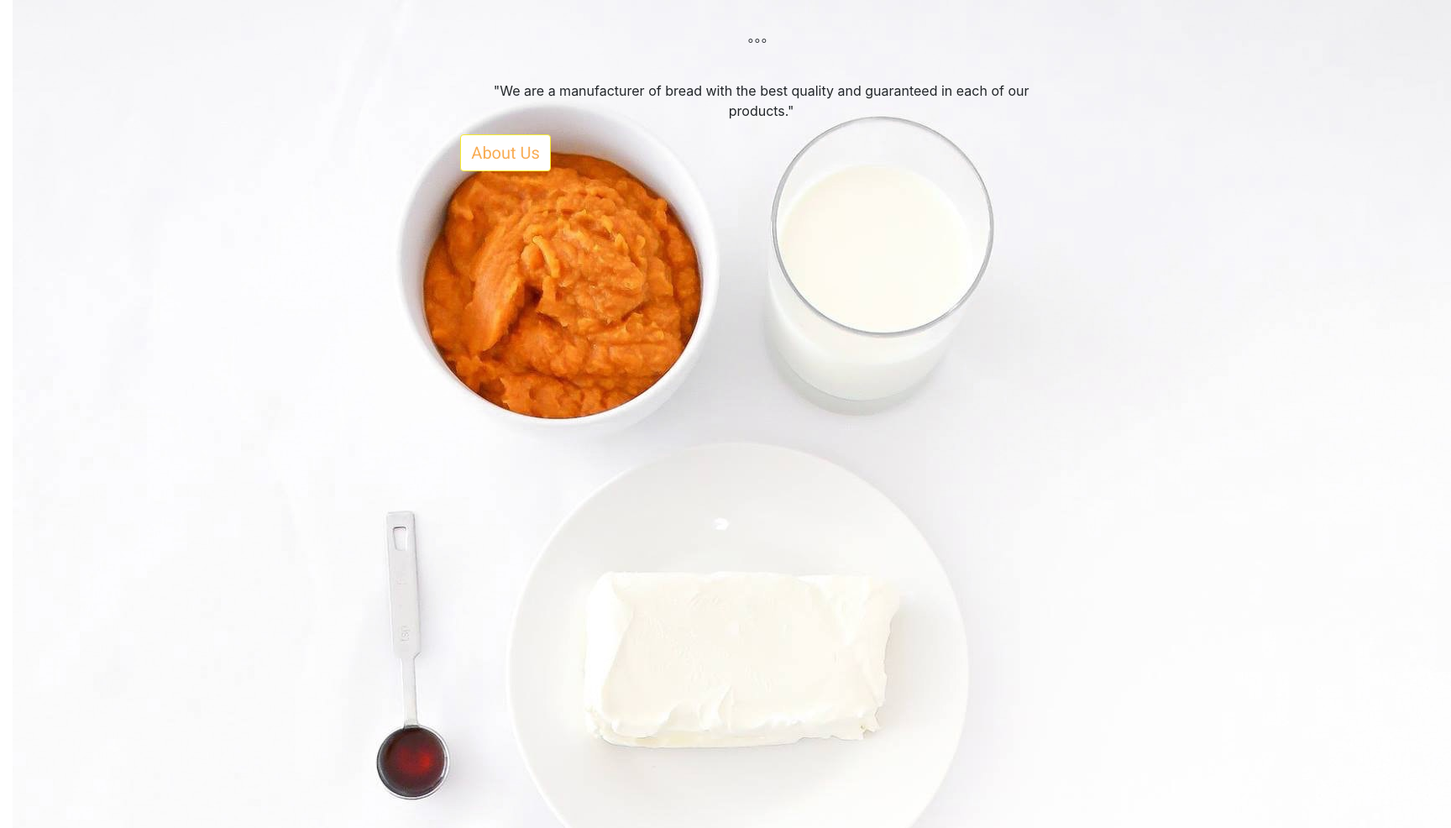
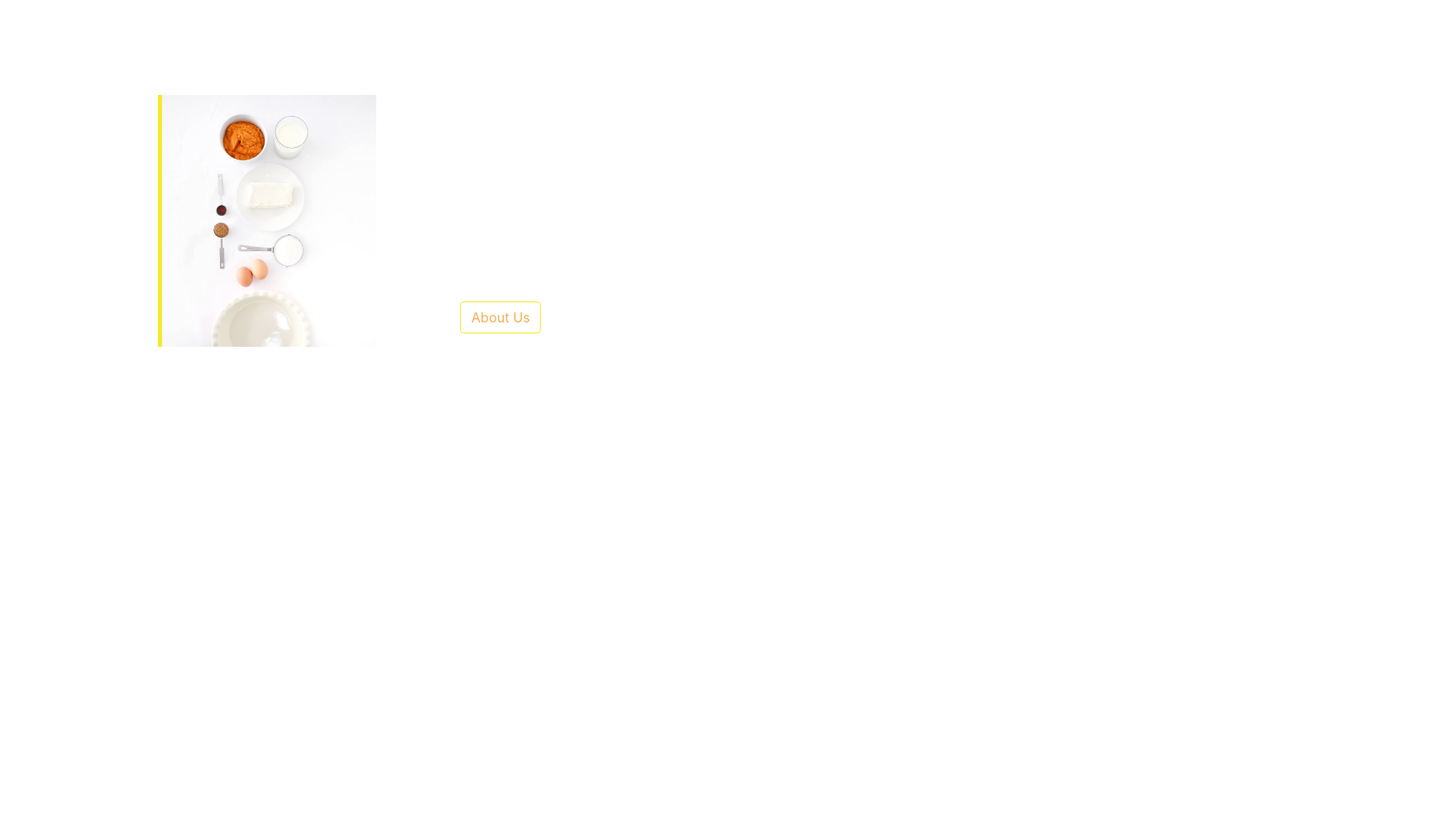
Before and after one commit to laptopapik/Menulicious, a plain HTML site: page Menulicious/index.html in a window 1280 px wide. Shown: the part 644-1630 px from the top of the page at 84% size, 1728 px wide, since content can reach past the window. After the commit the page ends 1237 px from the top, so only its background shows below. Drawn offline with nearby package versions, Linux system fonts and the light colour scheme.

Commit message:
update 21/09

```diff
--- a/Menulicious/index.html
+++ b/Menulicious/index.html
@@ -51,7 +51,7 @@
         </div>
     </section>
 
-    <section id="content1">
+    <section id="content1" class="content">
         <div class="container-fluid">
             <div class="row">
 
@@ -85,9 +85,9 @@
                 </div>
 
                 <div class="customMP promosion col-md-6">
-                    <p class="p1 text-center">"今、取引をより簡単にすることができます <br> 私たちのモバイルアプリケーションをダウンロードしてください。"</p> <br>
-                    <p class="p2 text-center">。。。</p> <br>
-                    <p class="p3 text-center">"Now you can make transactions easier <br> by downloading our mobile
+                    <p class=" p1 text text-center">"今、取引をより簡単にすることができます <br> 私たちのモバイルアプリケーションをダウンロードしてください。"</p> <br>
+                    <p class="text text-center">。。。</p> <br>
+                    <p class="text text-center">"Now you can make transactions easier <br> by downloading our mobile
                         application. "</p><br>
 
                     <div class="download text-center">
@@ -115,22 +115,20 @@
     </section>
 
     <section id="content2">
-        <div class="container-fluid">
-            <div class="row">
-                <div class="col-md-5">
-                    <div class="line">
-                        <img src="assets/content-2.jpg" alt="ingredients">
-                    </div>
+        <div class="content container-fluid">
+            <div class="content2 row">
+                <div class="imgcont2 col-md-5">
+                    <img src="assets/content-2.jpg" alt="ingredients">
                 </div>
 
                 <div class="col-md-7">
                     <div class="box">
-                        <p class="text-center">"私たちは最高品質のパンを製造しており、 それぞれの製品で保証されています。"</p> <br>
-                        <p class="text-center">。。。</p><br>
-                        <p class="text-center">"We are a manufacturer of bread with the best quality and guaranteed in
+                        <p class="text text-center">"私たちは最高品質のパンを製造しており、 それぞれの製品で保証されています。"</p> <br>
+                        <p class="text text-center">。。。</p><br>
+                        <p class="text text-center">"We are a manufacturer of bread with the best quality and guaranteed in
                             each of our products."</p>
 
-                        <button id="login" class="btn yellow">
+                        <button id="About" class="btn yellow">
                             About Us
                         </button>
                     </div>
--- a/Menulicious/style.css
+++ b/Menulicious/style.css
@@ -21,6 +21,17 @@ button.yellow:hover {
     margin: 0px !important;
     padding: 0px !important;
 
+}
+.text {
+    color: #F6E92D;
+    font-size: 20px;
+    font-weight: bold;
+}
+.content {
+    overflow: hidden;
+    text-decoration: none;
+    margin-top: 15px;
+    height: 555px;
 }
 
 /* custom  header section*/
@@ -103,11 +114,6 @@ button#login{
 
 /* Custom content 1 */
 
-section#content1 {
-    overflow: hidden;
-    text-decoration: none;
-    margin-top: 15px;
-}
 .share-media{
     background-color: #F6E92D;
     margin-right: 70px;
@@ -123,17 +129,11 @@ section#content1 {
     padding-left: 10px;
 }
 .share-media label a:hover{
-    color: #fff;
+    color: #F8AC54;
     text-decoration: none;
 }
-.promosion{
-   color: #F6E92D;
-   font-size: 20px;
-   font-weight: bold;
-   padding-top: 25px;
-}
 .promosion .p1 {
-    margin-top: 50px;
+    margin-top: 95px;
 }
 .download label button{
     font-size: 20px;
@@ -151,7 +151,24 @@ section#content1 {
     float: right;
     height: 500px;
     width: 500px;
-    margin-right: 90px;
+    position: relative;
+    right: 75px;
+    bottom: 5px;
 }
 
 /* custom content 2 */
+
+.imgcont2 img {
+    float: right;
+    height: 300px;
+    width: 260px;
+    border-left: 5px solid #F6E92D;
+    position: relative;
+    right: 70px;
+}
+.content .content2 {
+    padding-top: 75px;
+}
+.content .content2 .box p{
+    color: #fff !important;
+}
```
